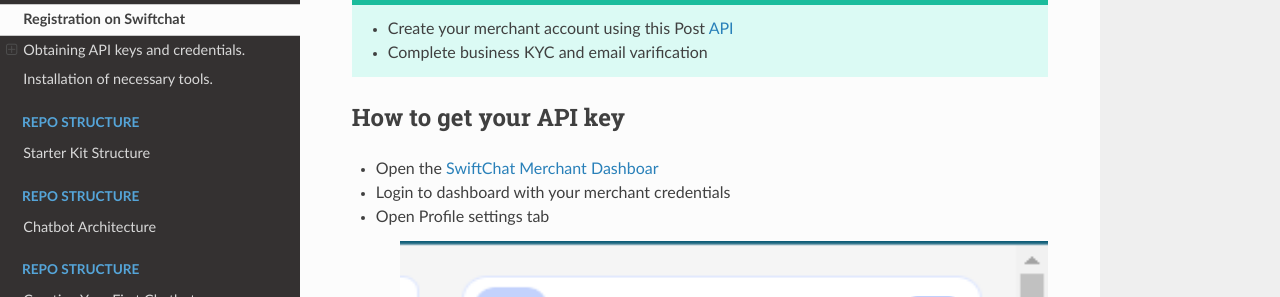
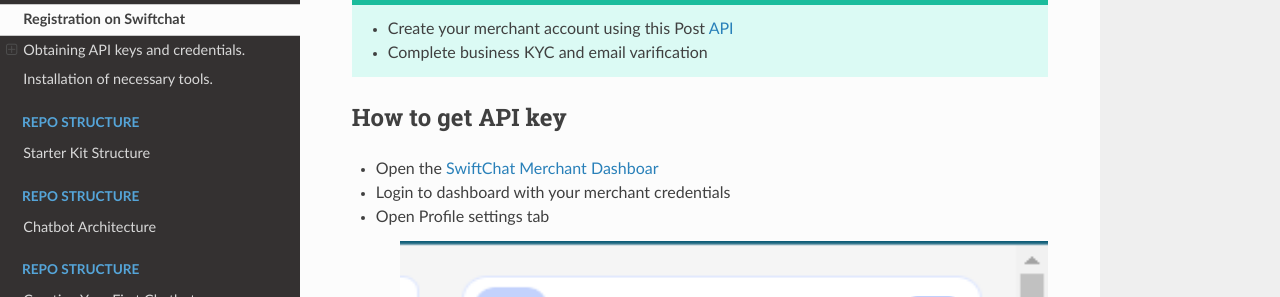
Before and after one commit to Priyanka-sharma181/Chatbot-Development-Guide, a Sphinx documentation site: the page built from docs/source/installation.rst, in a window 1280 px wide and 900 px high, scrolled down 1494 px. Shown: the part 159-456 px from the top of the window. Built offline with Sphinx 7.4.7 and the Read the Docs theme 2.0.0, drawn with Linux system fonts in a browser that asks for light colours.

```diff
--- a/docs/source/installation.rst
+++ b/docs/source/installation.rst
@@ -34,7 +34,7 @@
    - Create your merchant account using this Post `API <https://documenter.getpostman.com/view/20587790/UyrGCuhH#57d73550-1c15-41a5-ac7e-0ba20b60b3e4>`_
    - Complete business KYC and email varification
 
-How to get your API key
+How to get API key
 ~~~~~~~~~~~~~~~~~~
 
 - Open the `SwiftChat Merchant Dashboar <https://dashboard.swiftchat.ai/>`_
@@ -43,9 +43,9 @@
 
    .. image:: ../images/installation_images/profile_settings.png
       :alt: login page
-      :width: 2500
+      :width: 1000
       :height: 200
-      :align: center
+      :align: left
 
 
 Installation of necessary tools.
```
